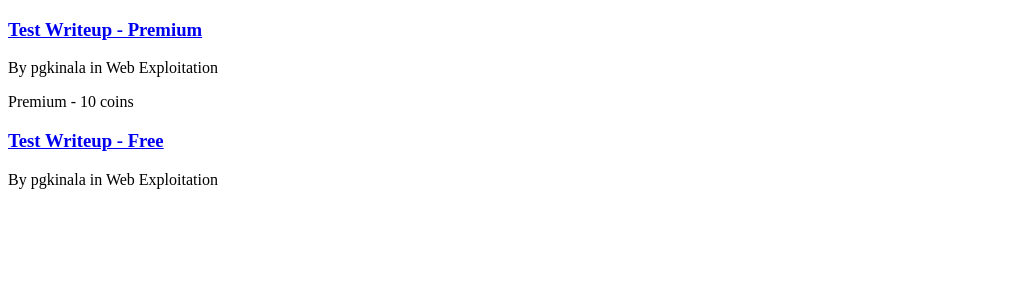
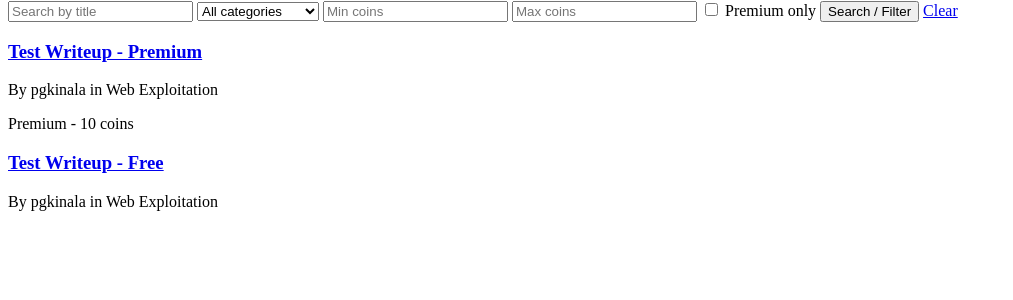
Before and after one commit to Deyonna/rootcause, a Django app: page / in a window 1280 px wide. Shown: the part 26-326 px from the top of the page, without its empty margins (0-1013 px from the left). Run offline with Django 5.2, Linux system fonts and the light colour scheme; data comes from the database, SQL or seed files in the repository.

Commit message:
added searching and filtering

```diff
--- a/content/templates/content/writeup_list.html
+++ b/content/templates/content/writeup_list.html
@@ -1,15 +1,39 @@
 {% extends 'base.html' %}
 {% block title %}/cause{% endblock %}
 {% block content %}
+    <form method="get">
+        <input type="text" name="q" placeholder="Search by title" value="{{ query }}">
+
+        <select name="category">
+            <option value="">All categories</option>
+            {% for cat in categories %}
+                <option value="{{ cat.id }}" {% if selected_category == cat.id|stringformat:"s" %}selected{% endif %}>
+                    {{ cat.name }}
+                </option>
+            {% endfor %}
+        </select>
+
+        <input type="number" name="min_coins" placeholder="Min coins" value="{{ min_coins }}">
+        <input type="number" name="max_coins" placeholder="Max coins" value="{{ max_coins }}">
+
+        <label>
+            <input type="checkbox" name="premium_only" {% if premium_only == 'on' %}checked{% endif %}>
+            Premium only
+        </label>
+
+        <button type="submit">Search / Filter</button>
+        <a href="{% url 'writeup_list' %}">Clear</a>
+    </form>
+
     {% for w in writeups %}
         <div>
             <h3><a href="{% url 'writeup_detail' w.pk %}">{{ w.title }}</a></h3>
             <p>By {{ w.author.username }} in {{ w.category }}</p>
             {% if w.is_premium %}
-                <p></p>Premium - {{ w.coin_cost }} coins</p>
+                <p>Premium - {{ w.coin_cost }} coins</p>
             {% endif %}
         </div>
     {% empty %}
-        <p>No writeups yet.</p>
+        <p>No writeups match your search.</p>
     {% endfor %}
 {% endblock %}
--- a/content/views.py
+++ b/content/views.py
@@ -1,13 +1,46 @@
 from django.shortcuts import render, get_object_or_404, redirect
 from django.contrib import messages
 from django.contrib.auth.decorators import login_required
-from .models import WriteUp, ReadLog, Unlock
+from .models import WriteUp, Category, ReadLog, Unlock
 
 READ_REWARD = 10  # coins earned per free writeup, first read only
 
 def writeup_list(request):
     writeups = WriteUp.objects.all().order_by('-created_at')
-    return render(request, 'content/writeup_list.html', {'writeups': writeups})
+
+    query = request.GET.get('q', '')
+    category_id = request.GET.get('category', '')
+    min_coins = request.GET.get('min_coins', '')
+    max_coins = request.GET.get('max_coins', '')
+    premium_only = request.GET.get('premium_only', '')
+
+    if query:
+        writeups = writeups.filter(title__icontains=query)
+
+    if category_id:
+        writeups = writeups.filter(category_id=category_id)
+
+    if min_coins:
+        writeups = writeups.filter(coin_cost__gte=min_coins)
+
+    if max_coins:
+        writeups = writeups.filter(coin_cost__lte=max_coins)
+
+    if premium_only == 'on':
+        writeups = writeups.filter(is_premium=True)
+
+    categories = Category.objects.all()
+
+    context = {
+        'writeups': writeups,
+        'categories': categories,
+        'query': query,
+        'selected_category': category_id,
+        'min_coins': min_coins,
+        'max_coins': max_coins,
+        'premium_only': premium_only,
+    }
+    return render(request, 'content/writeup_list.html', context)
 
 @login_required
 def writeup_detail(request, pk):
```
